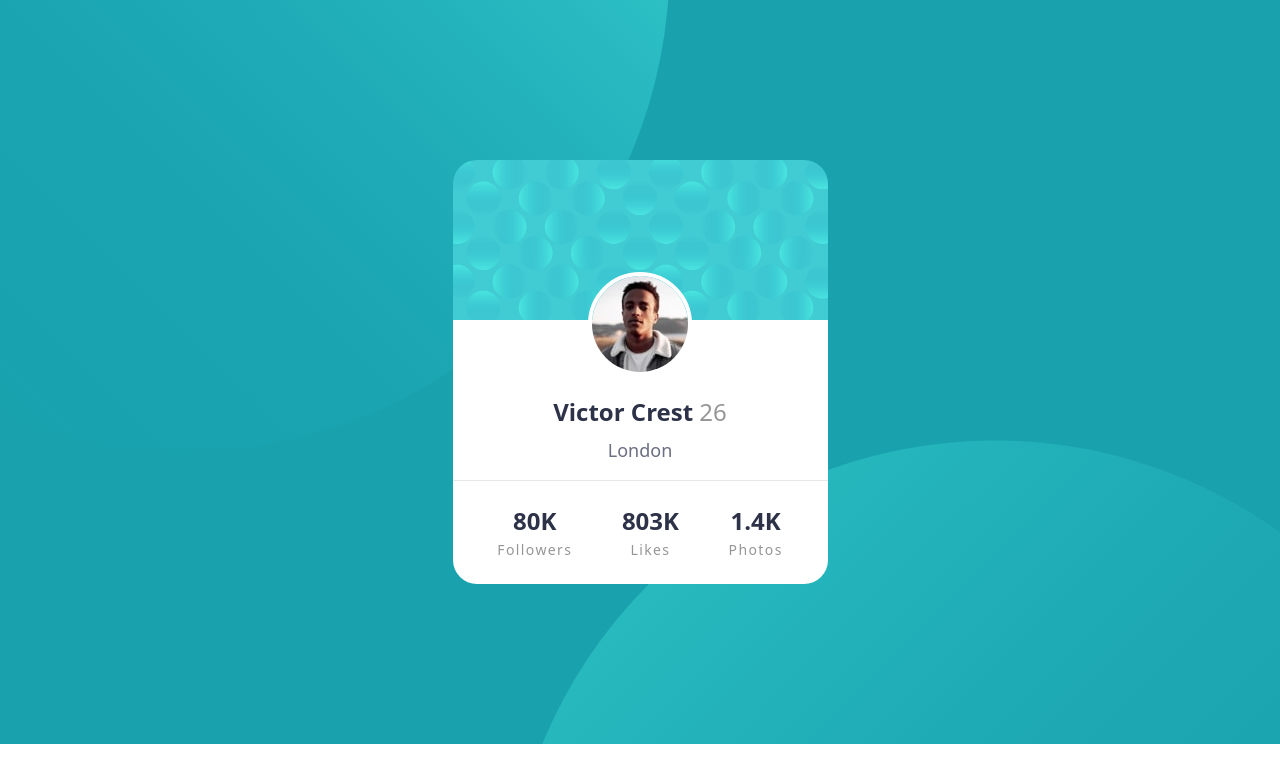
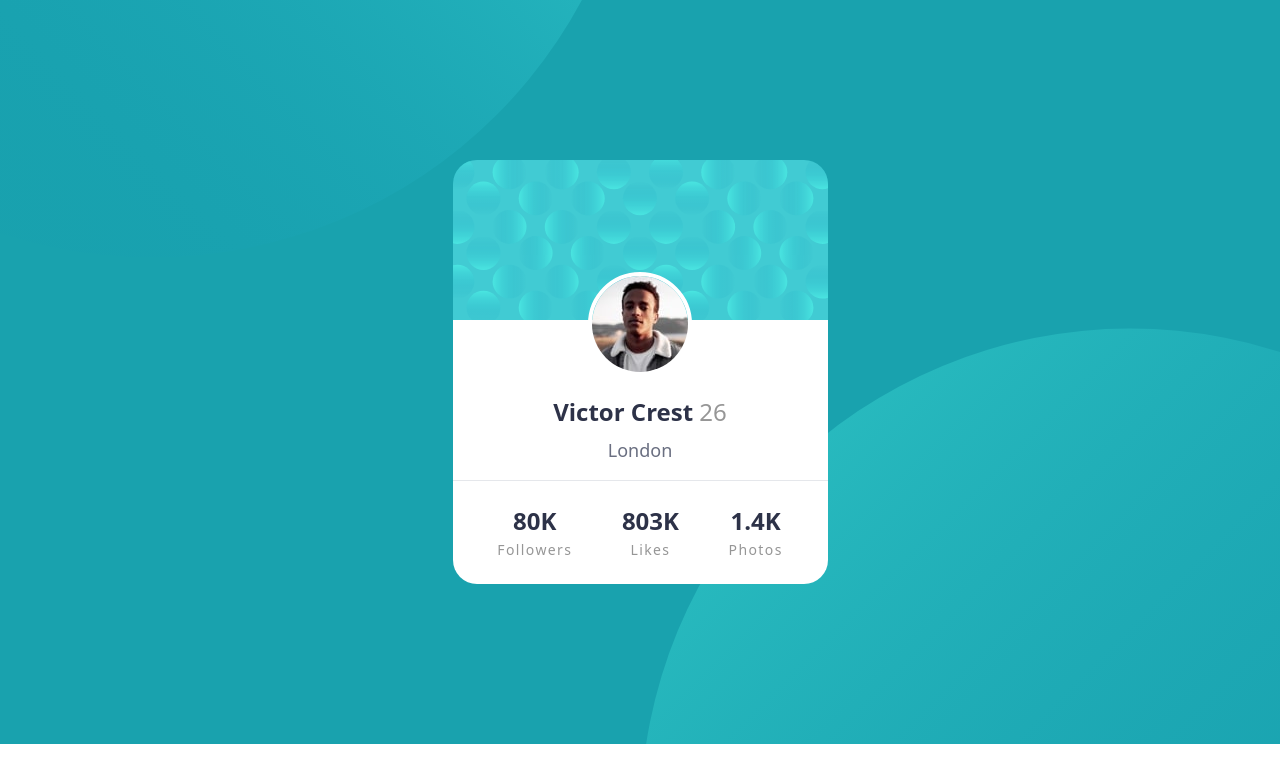
Before and after one commit to jwayorn/profile-card-component, a website built with Vite: page src/index.html in a window 1280 px wide. Built offline with nearby package versions, Linux system fonts and the light colour scheme.

Commit message:
background position

```diff
--- a/src/css/tailwind.css
+++ b/src/css/tailwind.css
@@ -7,12 +7,14 @@
       background-image:
       url(/images/bg-pattern-top.svg),
       url(/images/bg-pattern-bottom.svg);
-      background-position: -764px -550px, calc(100% + 661px) calc(100% + 674px);
+      /* background-position: -764px -550px, calc(100% + 661px) calc(100% + 674px); */
       background-origin: border-box, border-box;
       background-repeat: no-repeat, no-repeat;
+
+      background-position: right 50vw top -90vh, left 50vw top 41vh;
    }
 
-   @media (min-width: 1024px) {
+   /* @media (min-width: 1024px) {
       .wrap {
          background-position: -455px -526px, calc(100% + 341px) calc(100% + 674px);
       }
@@ -22,6 +24,6 @@
       .wrap {
          background-position: -308px -526px, calc(100% + 203px) calc(100% + 674px);
       }
-   }
+   } */
 
 }
```
Also changed, not shown: dist/index.html, 1 other file.
